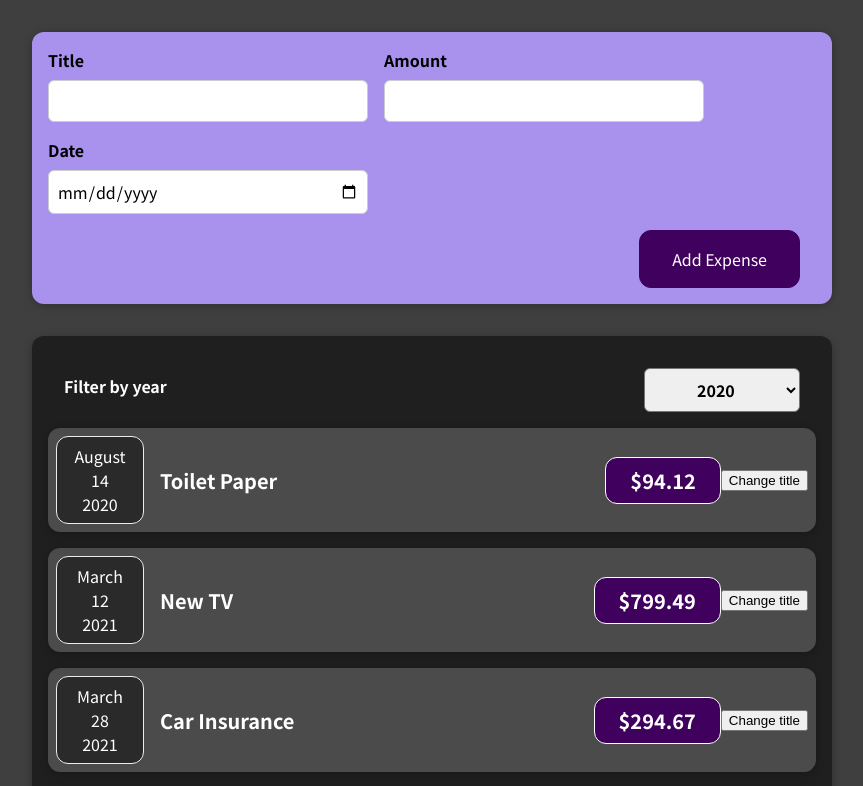
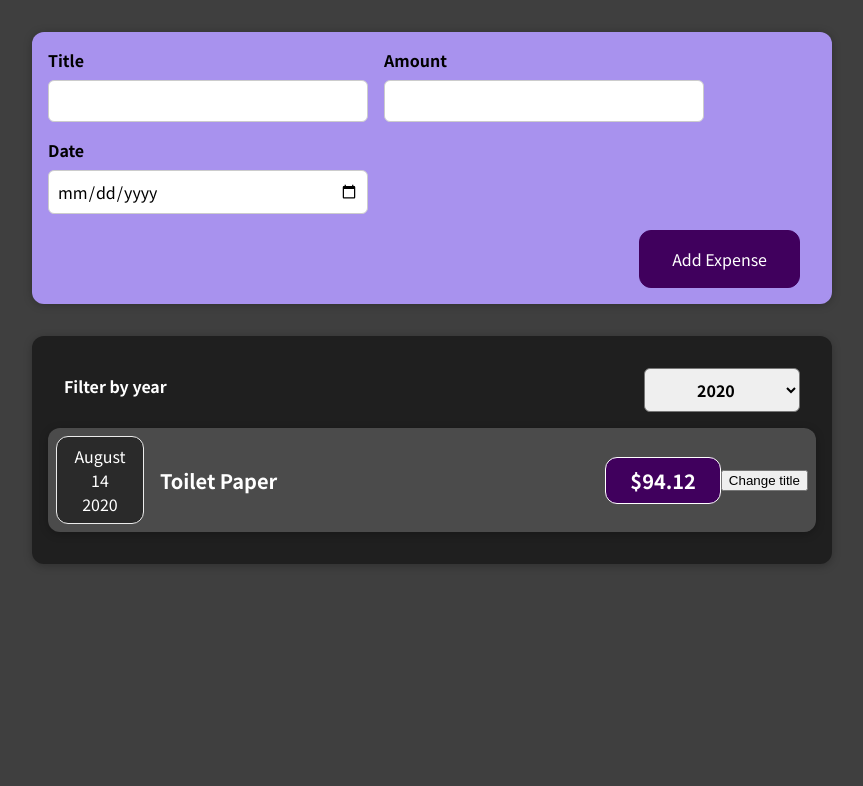
Before and after one commit to katyarichy/react-udemy, a React (Create React App) app: page / in a window 1280 px wide. Shown: the top 786 px of the page, without its empty margins (208-1071 px from the left). Built offline with nearby package versions, Linux system fonts and the light colour scheme.

Commit message:
working with lists

```diff
--- a/src/components/expenses/Expenses.js
+++ b/src/components/expenses/Expenses.js
@@ -11,10 +11,14 @@ const Expenses = (props) => {
         setFilteredYear(selectedYear);
     }
 
+    const filteredExpenses = props.items.filter(expense => {
+        return expense.date.getFullYear().toString() === filteredYear;
+    })
+
     return (
         <Card className="expenses">
             <ExpensesFilter selected={filteredYear} onChangeFilter={filterChangeHandler} />
-            {props.items.map((expense) => (
+            {filteredExpenses.map((expense) => (
                 <ExpenseItem
                     key={expense.id}
                     title={expense.title}
```
